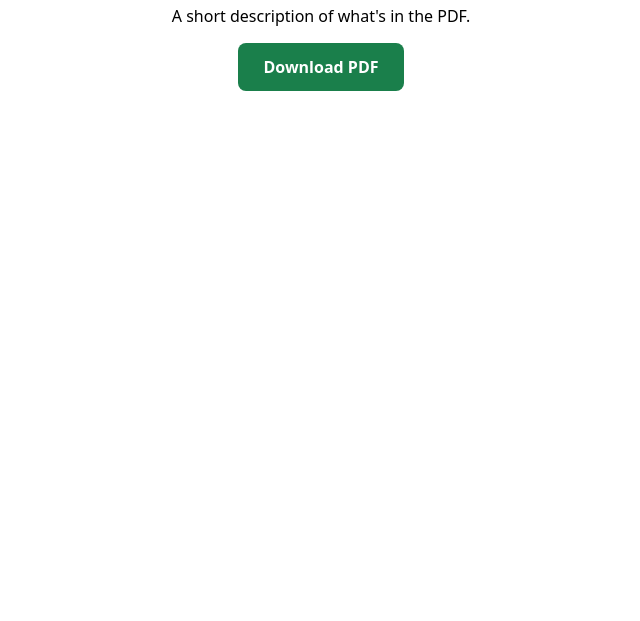
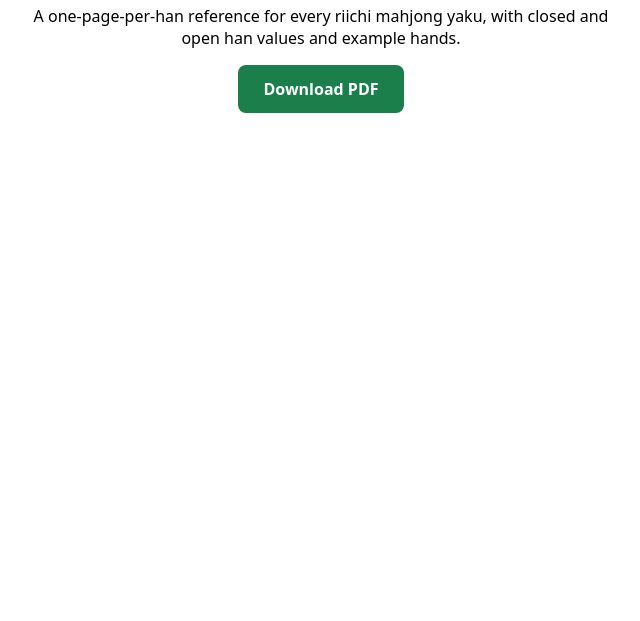
Before and after one commit to Pluxlite/Riichi-Guide, a plain HTML site: page index.html in a window 1280 px wide. Shown: the part 179-800 px from the top of the page, without its empty margins (319-959 px from the left). Drawn offline with Linux system fonts and the light colour scheme.

Commit message:
Update index.html

```diff
--- a/index.html
+++ b/index.html
@@ -11,7 +11,7 @@
 </head>
 <body>
   <h1>Riichi Guide</h1>
-  <p>A short description of what's in the PDF.</p>
+  <p>A one-page-per-han reference for every riichi mahjong yaku, with closed and open han values and example hands.</p>
   <a class="button" href="yaku.pdf" download>Download PDF</a>
 </body>
 </html>
```
